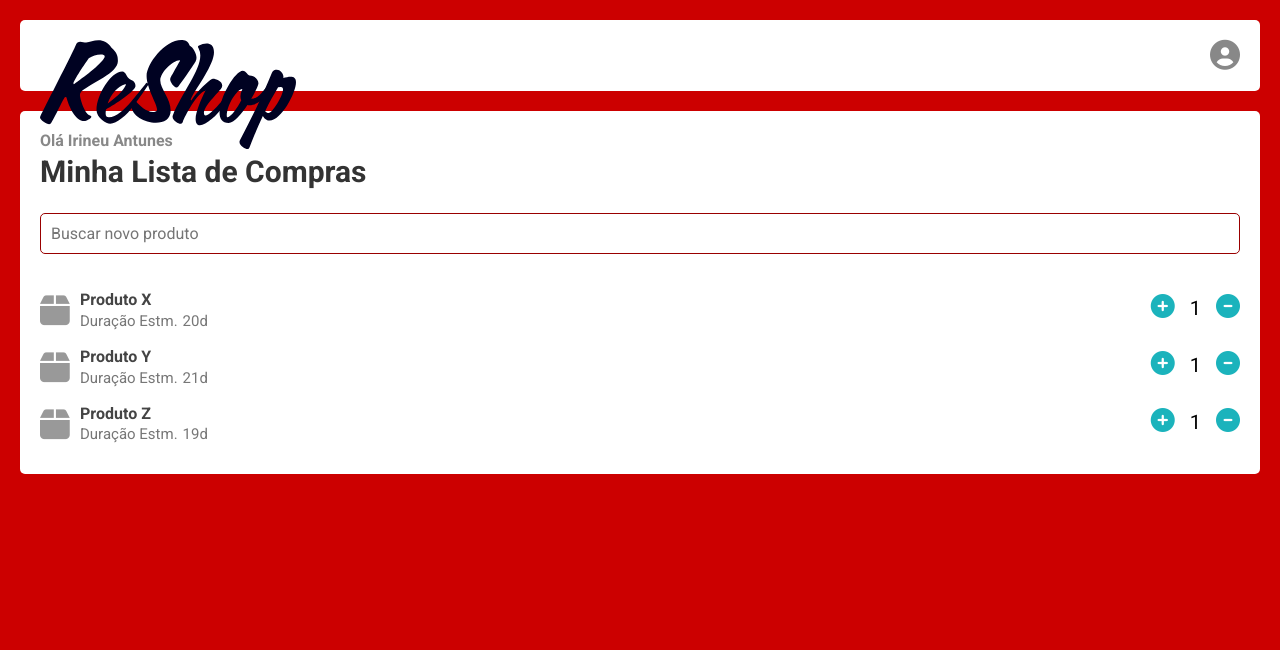
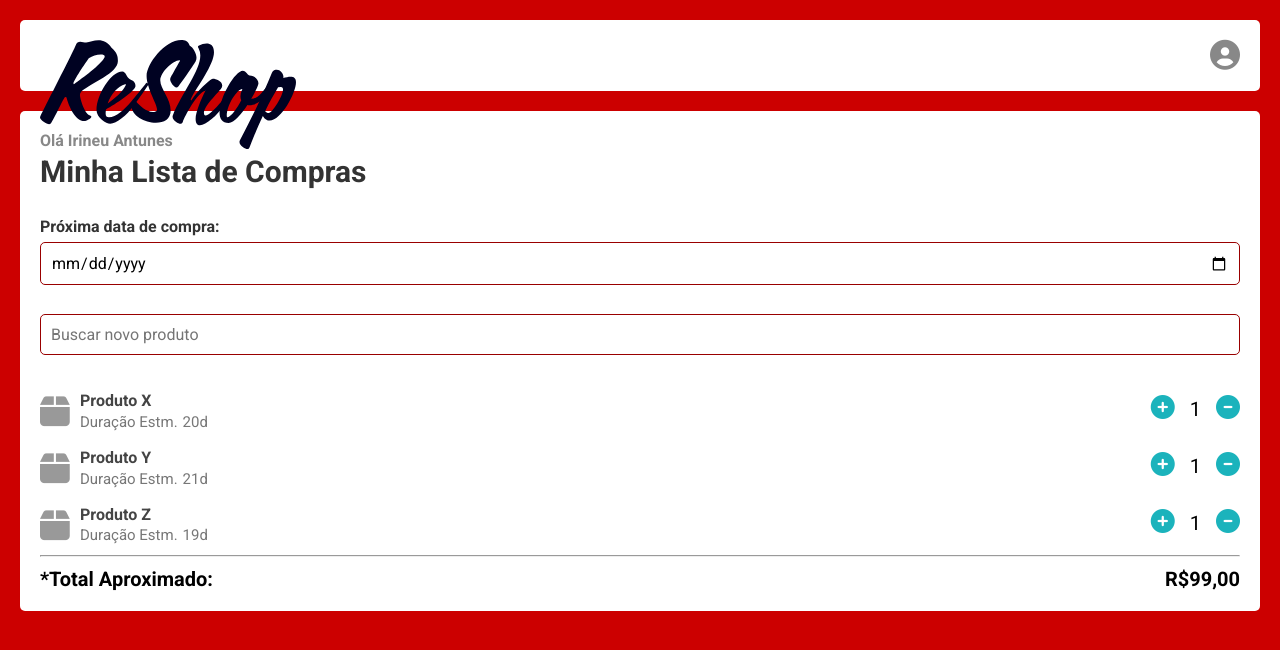
Before and after one commit to irineu/thecodeforce, an Angular app in the folder frontend/reshop/: page /home in a window 1280 px wide. Shown: the top 650 px of the page. Built offline with nearby package versions, Linux system fonts and the light colour scheme.

Commit message:
impl search

```diff
--- a/frontend/reshop/src/app/home/home.component.html
+++ b/frontend/reshop/src/app/home/home.component.html
@@ -16,7 +16,37 @@
 
   <br/>
 
-  <input class="add" type="text" placeholder="Buscar novo produto" />
+  <div class="schedule">
+    <span>Próxima data de compra: </span><input type="date" placeholder="DD/MM">
+  </div>
+
+  <br/>
+
+  <div class="autocomplete-container">
+    <input class="add" type="text" placeholder="Buscar novo produto" [(ngModel)]="productToSearch" (input)="onSearchChange()"/>
+    <div class="autocomplete" [ngStyle]="{'display': productToSearch.length > 2 ? 'block' : 'none'}">
+      <ul *ngIf="searchList.length > 0">
+        <li>
+          <div *ngFor="let product of searchList">
+            <i class="fa-solid fa-box"></i>
+            <div class="product-desc">
+              <p>{{product.name}}</p>
+              <span>{{product.type}}</span>&nbsp;<span>{{product.brand}}</span><br/>
+            </div>
+            <div class="product-price">
+              <span>Preço médio:</span>
+              <span class="price">R$99,99</span>
+            </div>
+          </div>
+        </li>
+      </ul>
+
+      <div class="empty" *ngIf="searchList.length == 0">
+        Pruduto não encontrado em nossos parceiros
+      </div>
+    </div>
+  </div>
+
 
   <ul class="product-list">
     <li>
@@ -69,4 +99,13 @@
       </div>
     </li>
   </ul>
+  <hr/>
+  <div class="footer">
+    <h3>*Total Aproximado:</h3>
+    <div class="price">
+      <h2>R$99,00</h2>
+    </div>
+  </div>
+
+
 </section>
--- a/frontend/reshop/src/app/home/home.component.scss
+++ b/frontend/reshop/src/app/home/home.component.scss
@@ -31,6 +31,30 @@
     }
   }
 
+  .schedule{
+
+    span{
+      font-weight: bold;
+      color: #333;
+      font-size: .8rem;
+    }
+
+    input{
+      width: 100%;
+      box-sizing: border-box;
+      font-size: .8rem;
+      border: 1px solid #990000;
+      border-radius: 5px;
+      margin: 5px 0;
+      padding: .5rem;
+      display: block;
+    }
+  }
+
+  .autocomplete-container{
+
+    position: relative;
+
     input.add{
       width: 100%;
       padding: .5rem;
@@ -39,6 +63,27 @@
       border: 1px solid #990000;
       border-radius: 5px;
       margin-bottom: 1.5rem;
+    }
+
+    div.empty{
+      padding: .5rem;
+      font-size: .8rem;
+      text-align: center;
+      color: #888888;
+    }
+
+    div.autocomplete{
+
+      position: absolute;
+      width: 100%;
+      top:2.2rem;
+      display: none;
+      background: #FFF;
+      border: 1px solid #777;
+      border-radius: 5px;
+      padding: .5rem;
+      box-sizing: border-box;
+    }
   }
 
   ul{
@@ -54,6 +99,22 @@
         i {
           color: #999;
           font-size: 1.7em;
+        }
+
+        div.product-price {
+
+          text-align: right;
+
+          span{
+            font-size: .6rem;
+            display: block;
+            color: #888;
+          }
+
+          span.price{
+            font-size: .8rem;
+            color: #333;
+          }
         }
 
         div.product-desc {
@@ -83,10 +144,17 @@
             padding: 0px 10px;
           }
         }
-
-
-      }
-
       }
     }
   }
+
+  .footer{
+    margin-top: .5rem;
+    display: grid;
+    grid-template-columns: auto 2fr;
+
+    div.price{
+      text-align: right;
+    }
+  }
+}
--- a/frontend/reshop/src/app/home/home.component.ts
+++ b/frontend/reshop/src/app/home/home.component.ts
@@ -12,8 +12,22 @@ export class HomeComponent implements OnInit {
 
   activeUser: any;
 
+  productToSearch = "";
+  searchList:any[] = []
+
+
   ngOnInit(): void {
     this.activeUser = this.mockService.getActiveUser();
   }
 
+  onSearchChange() {
+
+    if(this.productToSearch.length <= 3){
+      this.searchList = []
+    }else{
+      // @ts-ignore
+      this.searchList = this.mockService.search(this.productToSearch);
+    }
+
+  }
 }
--- a/frontend/reshop/src/app/mock.service.ts
+++ b/frontend/reshop/src/app/mock.service.ts
@@ -93,4 +93,10 @@ export class MockService {
 
     return this.activeUser;
   }
+
+  search(productToSearch: string) {
+    return this.products.filter(p => {
+      return p.name.toLowerCase().indexOf(productToSearch.toLowerCase()) > -1 || p.type.toLowerCase().indexOf(productToSearch.toLowerCase()) > -1
+    });
+  }
 }
```
Also changed, not shown: frontend/reshop/src/app/app.module.ts (+6 -4 lines). Lines whose indentation alone changed are shown as unchanged.
